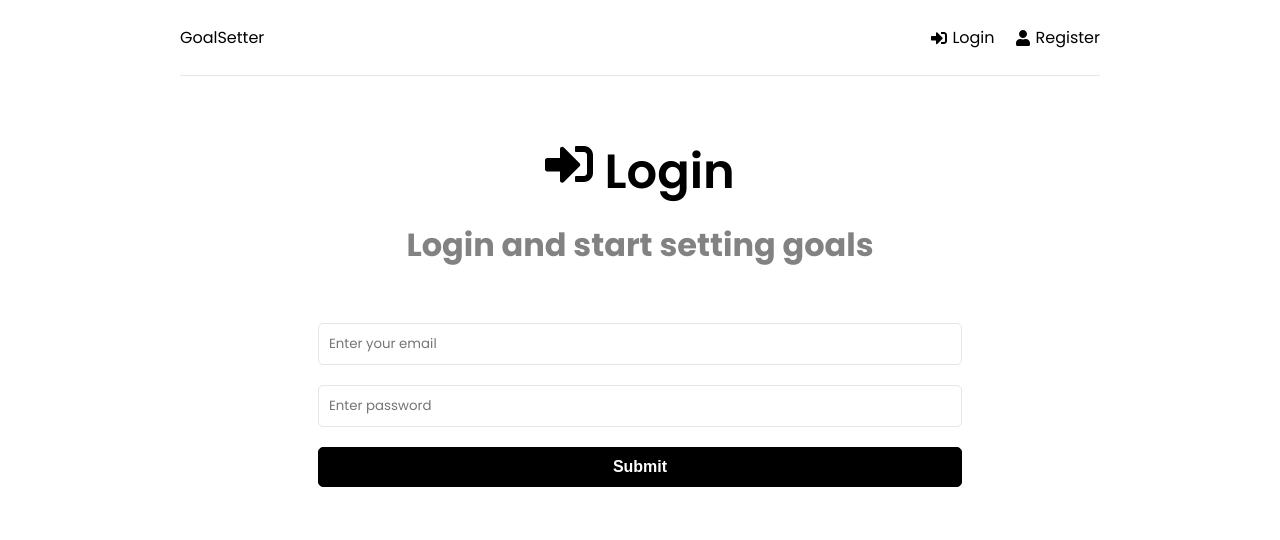
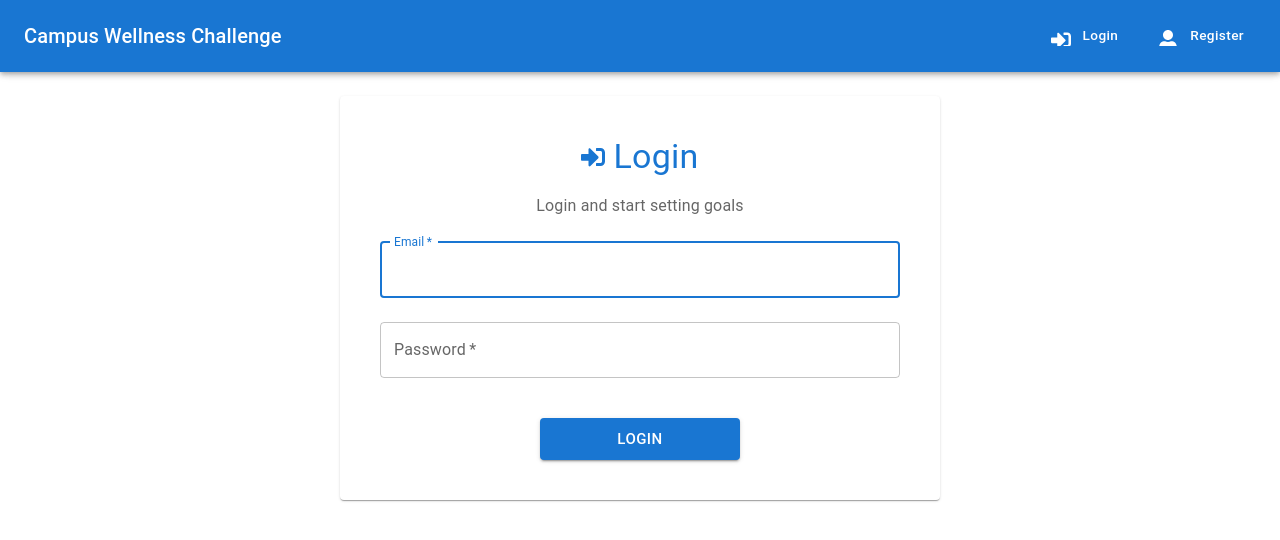
Before and after one commit to jxliahx/Campus-Wellness-Challenge-Phase-1, a React (Create React App) app in the folder frontend/: page /login in a window 1280 px wide. Shown: the top 540 px of the page. Built offline with nearby package versions, Linux system fonts and the light colour scheme.

Commit message:
changed login page and header to use materialui

```diff
--- a/frontend/src/components/Header.jsx
+++ b/frontend/src/components/Header.jsx
@@ -3,6 +3,15 @@ import { FaSignInAlt, FaSignOutAlt, FaUser } from 'react-icons/fa'
 import { Link, useNavigate } from 'react-router-dom'
 import { useSelector, useDispatch } from 'react-redux'
 import { logout, reset } from '../features/auth/authSlice'
+import {
+  AppBar,
+  Toolbar,
+  Typography,
+  Button,
+  Box,
+  Icon
+} from '@mui/material'
+import '../styles/pages.css'
 
 function Header() {
     const navigate = useNavigate()
@@ -16,33 +25,54 @@ function Header() {
     }
 
     return (
-        <header className='header'>
-            <div className='logo'>
-                <Link to='/'>GoalSetter</Link>
-            </div>
-            <ul>
-                {user ? (
-                    <li>
-                        <button className='btn' onClick={onLogout}>
-                            <FaSignOutAlt /> Logout
-                        </button>
-                    </li>
-                ) : (
-                    <>
-                        <li>
-                            <Link to='/login'>
-                        <FaSignInAlt /> Login
-                    </Link>
-                </li>
-                <li>
-                    <Link to='/register'>
-                        <FaUser /> Register
-                    </Link>
-                        </li>
-                    </>
-                )}
-            </ul>
-        </header>
+        <AppBar
+            position="fixed"
+            className="header-container"
+            sx={{
+                width: '100vw',
+                left: 0,
+                right: 0
+            }}
+        >
+            <Toolbar className="header-content" disableGutters>
+                <Link to="/" className="logo-link">
+                    <Typography variant="h6" component="div">
+                        Campus Wellness Challenge
+                    </Typography>
+                </Link>
+
+                <Box component="nav">
+                    {user ? (
+                        <Button
+                            onClick={onLogout}
+                            className="header-button"
+                            startIcon={<Icon><FaSignOutAlt /></Icon>}
+                        >
+                            Logout
+                        </Button>
+                    ) : (
+                        <Box sx={{ display: 'flex', gap: 2 }}>
+                            <Button
+                                component={Link}
+                                to="/login"
+                                className="header-button"
+                                startIcon={<Icon><FaSignInAlt /></Icon>}
+                            >
+                                Login
+                            </Button>
+                            <Button
+                                component={Link}
+                                to="/register"
+                                className="header-button"
+                                startIcon={<Icon><FaUser /></Icon>}
+                            >
+                                Register
+                            </Button>
+                        </Box>
+                    )}
+                </Box>
+            </Toolbar>
+        </AppBar>
     )
 }
 
--- a/frontend/src/pages/B_Login.jsx
+++ b/frontend/src/pages/B_Login.jsx
@@ -8,13 +8,23 @@
 */
 
 import React from 'react'
-import {useState, useEffect} from 'react'
+import { useState, useEffect } from 'react'
 import { FaSignInAlt } from 'react-icons/fa'
 import { useSelector, useDispatch } from 'react-redux'
 import { useNavigate } from 'react-router-dom'
 import { toast } from 'react-toastify'
 import { login, reset } from '../features/auth/authSlice'
 import Spinner from '../components/Spinner'
+import {
+  Container,
+  Paper,
+  Typography,
+  TextField,
+  Button,
+  Box,
+  Icon
+} from '@mui/material'
+import '../styles/pages.css'
 
 function Login() {
     const [formData, setFormData] = useState({
@@ -30,7 +40,6 @@ function Login() {
     const {user, isLoading, isError, isSuccess, message} = useSelector((state) => state.auth)
 
     useEffect(() => {
-
         if (isError) {
             toast.error(message)
         }
@@ -40,7 +49,6 @@ function Login() {
         }
 
         dispatch(reset())
-
     }, [user, isError, isSuccess, message, navigate, dispatch])
 
     const onChange = (e) => {
@@ -63,43 +71,59 @@ function Login() {
         return <Spinner />
     }
 
-return <>
-    <section className='heading'>
-        <h1>
-            <FaSignInAlt /> Login
-        </h1>
-        <p>Login and start setting goals</p>
-    </section>
-    <section className='form'>
-        <form onSubmit={onSubmit}>
-            <div className='form-group'>
-                <input
-                    type='text'
-                    className='form-control'
-                    id='email'
-                    name='email'
+    return (
+        <Container component="main" maxWidth="md" className="page-container">
+            <Paper className="auth-container">
+                <Box sx={{ display: 'flex', alignItems: 'center', justifyContent: 'center', mb: 2 }}>
+                    <Typography component="h1" variant="h4" className="auth-title" sx={{ display: 'flex', alignItems: 'center', gap: 1 }}>
+                        <Icon sx={{ color: '#1976d2', fontSize: '1.5rem' }}>
+                            <FaSignInAlt />
+                        </Icon>
+                        Login
+                    </Typography>
+                </Box>
+
+                <Typography variant="body1" align="center" sx={{ mb: 3, color: 'text.secondary' }}>
+                    Login and start setting goals
+                </Typography>
+
+                <Box component="form" onSubmit={onSubmit} className="auth-form">
+                    <TextField
+                        fullWidth
+                        label="Email"
+                        type="email"
+                        id="email"
+                        name="email"
                         value={email}
-                    placeholder='Enter your email'
                         onChange={onChange}
+                        required
+                        autoFocus
                     />
-            </div>
-            <div className='form-group'>
-                <input
-                    type='password'
-                    className='form-control'
-                    id='password'
-                    name='password'
+
+                    <TextField
+                        fullWidth
+                        label="Password"
+                        type="password"
+                        id="password"
+                        name="password"
                         value={password}
-                    placeholder='Enter password'
                         onChange={onChange}
+                        required
                     />
-            </div>
-            <div className='form-group'>
-                <button type='submit' className='btn btn-block'>Submit</button>
-            </div>
-        </form>
-    </section>
-</>
+
+                    <Button
+                        type="submit"
+                        variant="contained"
+                        color="primary"
+                        size="large"
+                        className="primary-button"
+                    >
+                        Login
+                    </Button>
+                </Box>
+            </Paper>
+        </Container>
+    )
 }
 
 export default Login
--- a/frontend/src/styles/pages.css
+++ b/frontend/src/styles/pages.css
@@ -5,6 +5,67 @@
   display: flex;
   flex-direction: column;
   align-items: center;
+}
+
+/* Header styles */
+.header-container {
+  background-color: #1976d2;
+  padding: 0.25rem 0;
+  box-shadow: 0 1px 3px rgba(0, 0, 0, 0.1);
+  width: 100vw;
+  position: fixed;
+  top: 0;
+  left: 0;
+  right: 0;
+  z-index: 1000;
+}
+
+.header-content {
+  display: flex;
+  justify-content: space-between;
+  align-items: center;
+  padding: 0 1.5rem;
+  height: 40px;
+  width: 100%;
+}
+
+.logo-link {
+  color: white;
+  text-decoration: none;
+  font-size: 1rem;
+  font-weight: bold;
+  display: flex;
+  align-items: center;
+  gap: 0.5rem;
+}
+
+.header-nav {
+  display: flex;
+  gap: 0.5rem;
+  list-style: none;
+  margin: 0;
+  padding: 0;
+}
+
+.header-button {
+  color: white !important;
+  text-transform: none !important;
+  font-size: 0.85rem !important;
+  display: flex !important;
+  align-items: center !important;
+  gap: 0.25rem !important;
+  padding: 0.25rem 0.75rem !important;
+  min-width: auto !important;
+  height: 32px !important;
+}
+
+.header-button:hover {
+  background-color: rgba(255, 255, 255, 0.1) !important;
+}
+
+/* Add margin to main content to account for fixed header */
+main {
+  margin-top: 40px;
 }
 
 /* Homepage specific styles */
@@ -41,8 +102,9 @@
 /* Login/Register page styles */
 .auth-container {
   margin-top: 2rem;
-  padding: 2rem;
-  max-width: 400px;
+  padding: 2.5rem;
+  width: 100%;
+  max-width: 600px;
   background-color: rgba(255, 255, 255, 0.9);
   box-shadow: 0 3px 5px 2px rgba(0, 0, 0, 0.1);
   border-radius: 8px;
@@ -58,7 +120,18 @@
 .auth-form {
   display: flex;
   flex-direction: column;
-  gap: 1rem;
+  gap: 1.5rem;
+  width: 100%;
+}
+
+.auth-form .MuiTextField-root {
+  width: 100%;
+}
+
+.auth-form .MuiButton-root {
+  align-self: center;
+  min-width: 200px;
+  margin-top: 1rem;
 }
 
 /* Dashboard styles */
```
Lines whose indentation alone changed are shown as unchanged.
